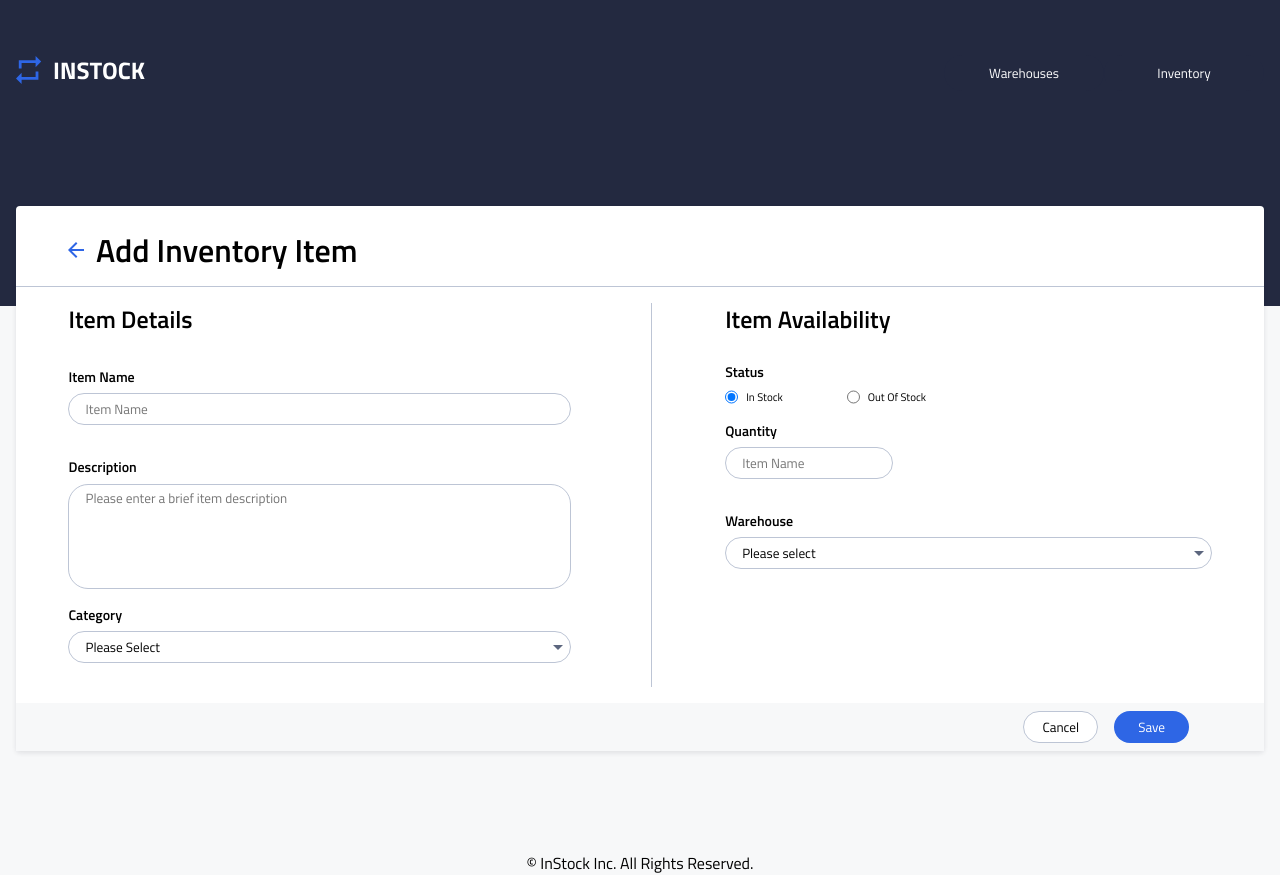
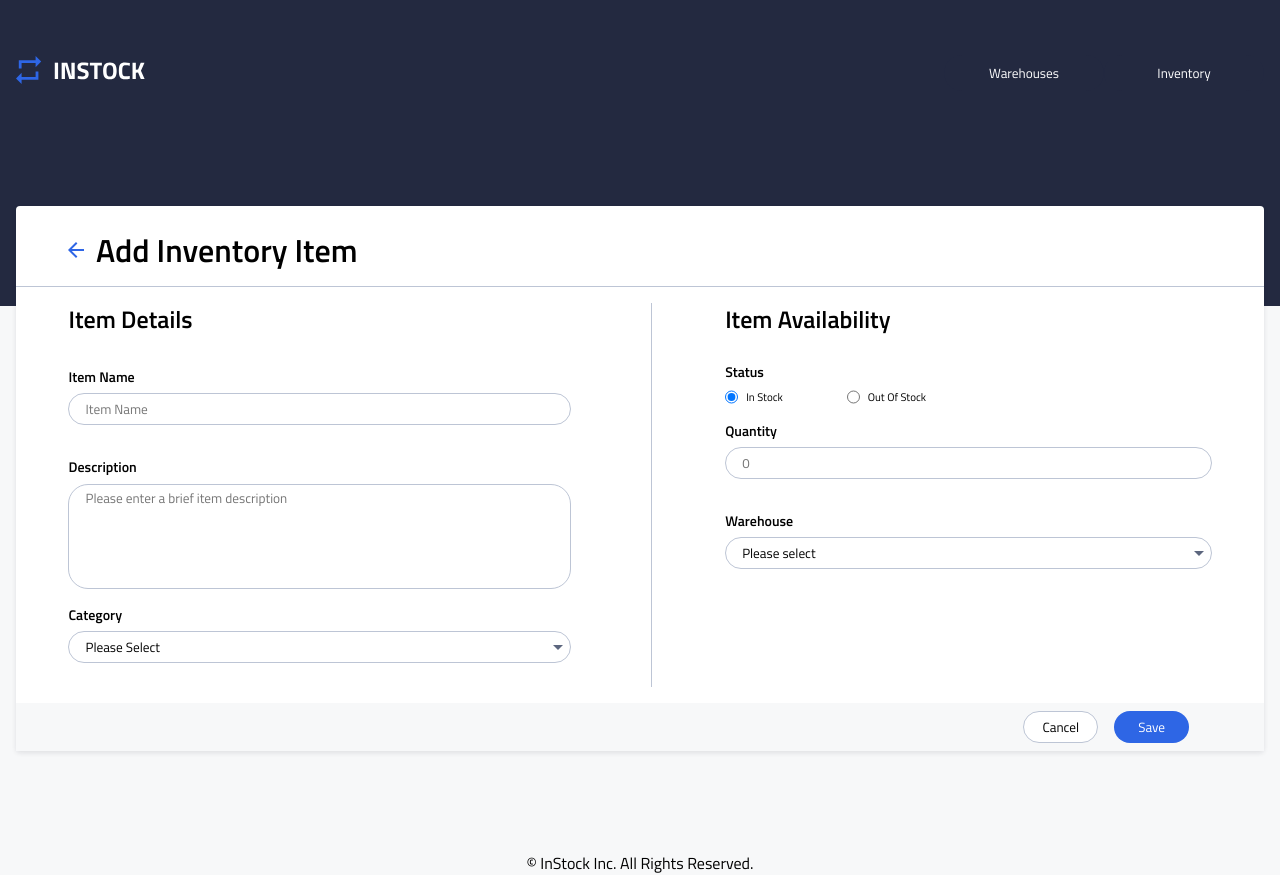
Before and after one commit to MatthewPellettieri/instock, a React (Create React App) app: page /addInventory in a window 1280 px wide. Both pictures are taken after a click on the radio button 731 px from the left and 396 px from the top of the page. Built offline with nearby package versions, Linux system fonts and the light colour scheme.

Commit message:
create and style add inventory page and add in dynamic functionality

```diff
--- a/src/components/AddNewInventory/AddNewInventory.js
+++ b/src/components/AddNewInventory/AddNewInventory.js
@@ -94,7 +94,7 @@ function AddInventory() {
                   type="text"
                   name="item name"
                   className="AddInventory__details-input-1"
-                  placeholder="Item Name"
+                  placeholder="0"
                 ></input>
               </>
             )}
--- a/src/components/AddNewInventory/AddNewInventory.scss
+++ b/src/components/AddNewInventory/AddNewInventory.scss
@@ -90,6 +90,7 @@
       padding-left: 1rem;
       border: 1px solid $instock-cloud;
       margin-bottom: 1rem;
+      width: 100%;
     }
 
     &__details-input {
@@ -218,7 +219,3 @@
     }
   }
 }
-
-.dynamic {
-  display: none;
-}
```
